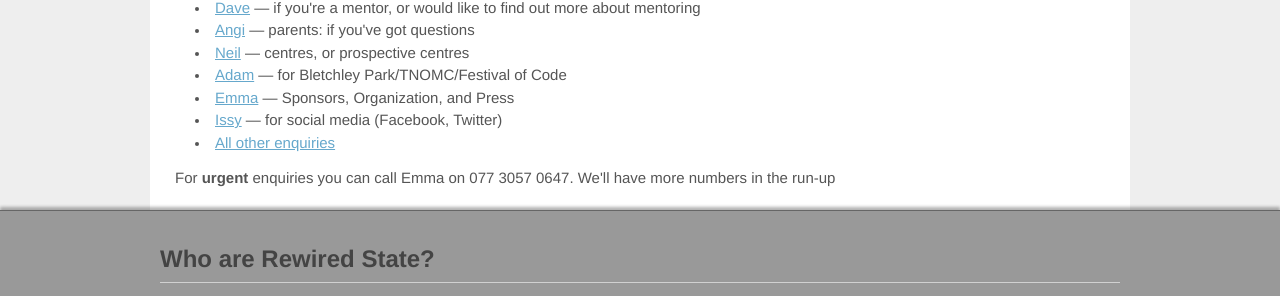
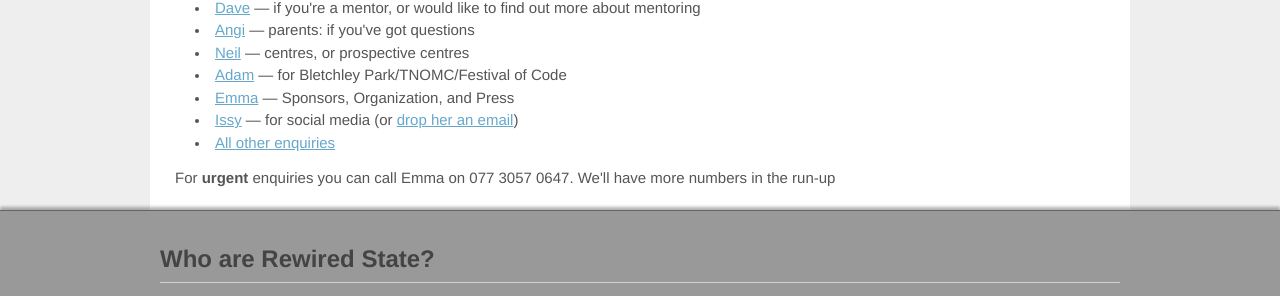
Before and after one commit to adamamyl/jekylld-yrs2012, a Jekyll site: the page built from contact/index.html, in a window 1280 px wide. Shown: the part 330-626 px from the top of the page. Built offline with Jekyll 4.4.1, drawn with Linux system fonts in a browser that asks for light colours.

Commit message:
Issy can be emailed, too

```diff
--- a/contact/index.html
+++ b/contact/index.html
@@ -26,7 +26,7 @@
 
                 <li><p><a href="mailto:emma@rewiredstate.org.">Emma</a> &#8212; Sponsors, Organization, and Press</p></li>
 
-                <li><p><a href="http://twitter.com/#!/youngrewired">Issy</a> &#8212; for social media (Facebook, Twitter)</p></li>
+                <li><p><a href="http://twitter.com/#!/youngrewired">Issy</a> &#8212; for social media (or <a href="mailto:isabell@youngrewiredstate.org">drop her an email</a>)</p></li>
 
                 <li><p><a href="mailto:hello@youngrewiredstate.org">All other enquiries</a></p></li>
             </ul>
```
